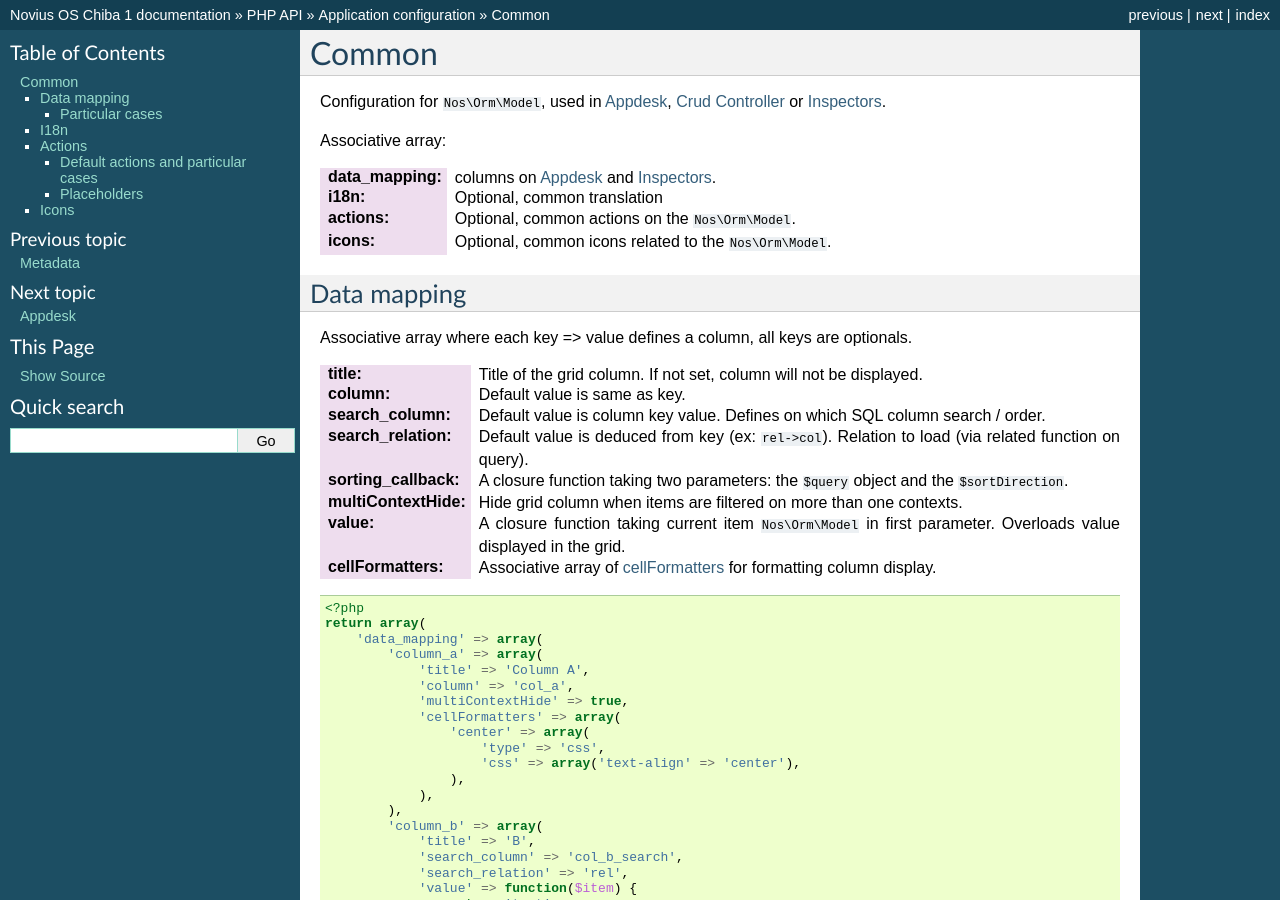
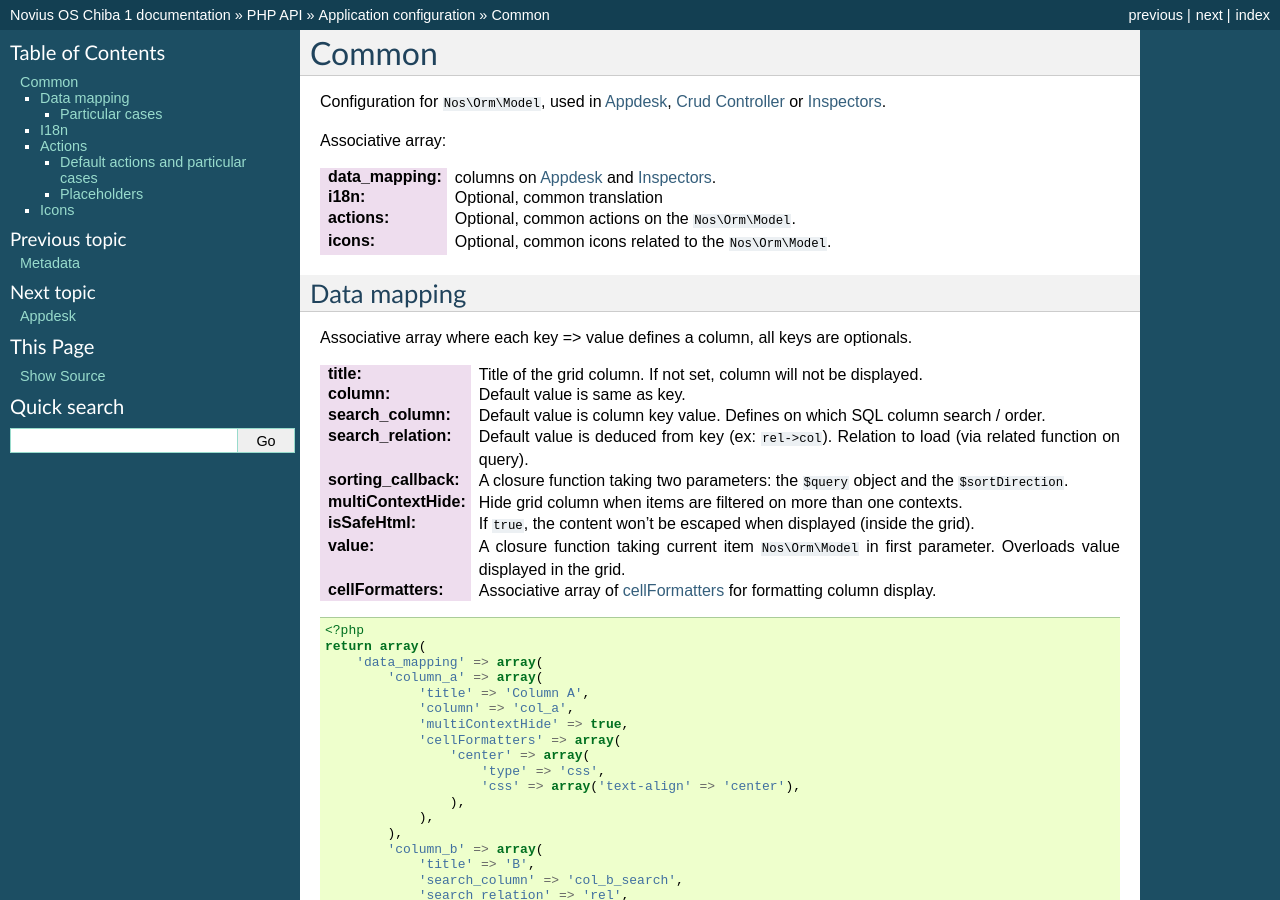
Before and after one commit to vrcAlbert/documentation-api, a Sphinx documentation site: the page built from source/php/configuration/application/common.rst, in a window 1280 px wide and 900 px high. Built offline with Sphinx 7.4.7, drawn with Linux system fonts in a browser that asks for light colours; cross-references to code outside the pages are shown as plain code.

Commit message:
Adding dataset.isSafeHtml

```diff
--- a/source/php/configuration/application/common.rst
+++ b/source/php/configuration/application/common.rst
@@ -21,6 +21,7 @@ Associative array where each key => value defines a column, all keys are optiona
 :search_relation:  Default value is deduced from key (ex: ``rel->col``). Relation to load (via related function on query).
 :sorting_callback: A closure function taking two parameters: the ``$query`` object and the ``$sortDirection``.
 :multiContextHide: Hide grid column when items are filtered on more than one contexts.
+:isSafeHtml:       If ``true``, the content won't be escaped when displayed (inside the grid).
 :value:            A closure function taking current item :php:class:`Nos\\Orm\\Model` in first parameter. Overloads value displayed in the grid.
 :cellFormatters:   Associative array of :ref:`cellFormatters <php/configuration/application/cellFormatters>` for formatting column display.
 
```
